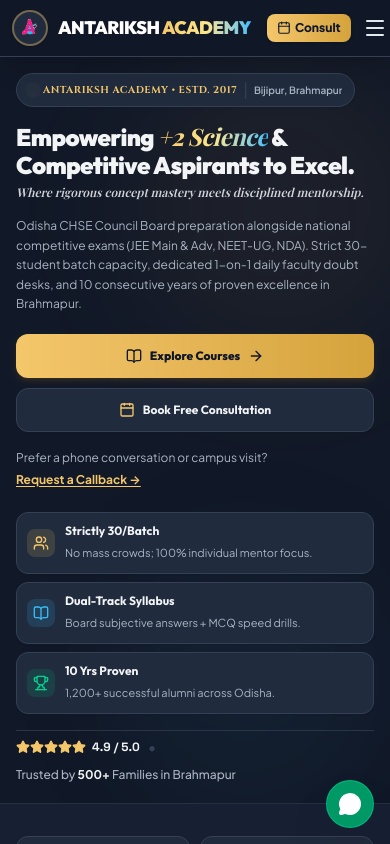
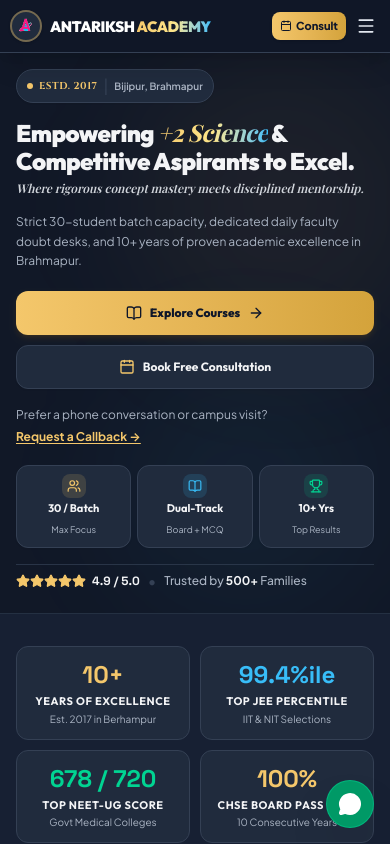
Before and after one commit to chandan0000001/tutionwebsite, a React (Vite) app: page / in a window 390 px wide. Shown: the top 844 px of the page. Built offline with nearby package versions, Linux system fonts and the light colour scheme; a web font is replaced by a local one.

Commit message:
fix(mobile): resolve 360px navbar menu overflow, seal badge truncation, and hero density

```diff
--- a/src/components/About.tsx
+++ b/src/components/About.tsx
@@ -88,7 +88,7 @@
         {/* Narrative Feature Row: Mission and Context */}
         <div className="grid grid-cols-1 lg:grid-cols-12 gap-8 items-center mb-12 sm:mb-16 bg-[#202B3D] border border-[#344054] rounded-3xl p-6 sm:p-10 shadow-2xl">
           <div className="lg:col-span-7 space-y-4 text-left">
-            <span className="text-xs font-bold uppercase tracking-wider text-[#F4C76B] bg-[#172033] border border-[#344054] px-2.5 py-1 rounded-md">
+            <span className="text-xs font-bold uppercase tracking-wider text-[#F4C76B] bg-[#172033] border border-[#344054] px-2.5 py-1 rounded-md inline-block max-w-full break-words leading-relaxed">
               Bridging School & Entrance Examinations
             </span>
             <h3 className="font-['Outfit',sans-serif] text-xl sm:text-3xl font-bold text-white">
--- a/src/components/ConsultationSection.tsx
+++ b/src/components/ConsultationSection.tsx
@@ -142,7 +142,7 @@
                   Choose an available 30-minute slot for your free academic consultation.
                 </p>
                 <p className="text-[#AAB4C3] text-[11px] sm:text-xs mt-0.5">
-                  Your booking confirmation and Google Meet video details will be sent directly through Cal.com.
+                  Your booking confirmation and Google Meet video link will be sent directly to your email.
                 </p>
               </div>
             </div>
@@ -211,7 +211,7 @@
             <span className="flex items-center gap-1.5 text-center sm:text-left">
               <ShieldCheck className="w-4 h-4 text-emerald-400 shrink-0" />
               <span>
-                Appointment availability, timezones, and automated Google Meet calendar invites are synchronized live by Cal.com.
+                Appointment availability, timezones, and automated Google Meet calendar invites are synchronized live.
               </span>
             </span>
             <a
--- a/src/components/CourseModal.tsx
+++ b/src/components/CourseModal.tsx
@@ -45,11 +45,11 @@
         {/* Header */}
         <div className="flex items-start justify-between gap-4 border-b border-[#344054] pb-4 mb-5">
           <div>
-            <div className="flex items-center gap-2 mb-2">
-              <span className="text-xs font-bold uppercase tracking-wider px-2.5 py-0.5 rounded bg-[#172033] text-[#F4C76B] border border-[#344054]">
+            <div className="flex flex-wrap items-center gap-2 mb-2">
+              <span className="text-xs font-bold uppercase tracking-wider px-2.5 py-0.5 rounded bg-[#172033] text-[#F4C76B] border border-[#344054] shrink-0">
                 {course.badge}
               </span>
-              <span className="text-xs text-[#38BDF8] font-semibold bg-[#38BDF8]/15 px-2 py-0.5 rounded border border-[#38BDF8]/30">
+              <span className="text-xs text-[#38BDF8] font-semibold bg-[#38BDF8]/15 px-2 py-0.5 rounded border border-[#38BDF8]/30 break-words leading-relaxed">
                 {course.targetStudents}
               </span>
             </div>
--- a/src/components/Courses.tsx
+++ b/src/components/Courses.tsx
@@ -81,7 +81,7 @@
           <div className="mt-8 flex items-center justify-center gap-2 flex-wrap">
             <button
               onClick={() => setActiveFilter('all')}
-              className={`px-4 py-2 rounded-xl text-xs sm:text-sm font-bold transition-all cursor-pointer min-h-[44px] ${
+              className={`px-3 sm:px-4 py-2 rounded-xl text-xs sm:text-sm font-bold transition-all cursor-pointer min-h-[44px] ${
                 activeFilter === 'all'
                   ? 'bg-gradient-to-r from-[#F4C76B] via-[#E5B555] to-[#D4A33B] text-[#0F172A] shadow-md shadow-amber-900/20 border border-amber-300/40'
                   : 'bg-[#202B3D] text-[#AAB4C3] hover:text-white hover:bg-[#2A374D] border border-[#344054]'
@@ -91,7 +91,7 @@
             </button>
             <button
               onClick={() => setActiveFilter('entrance')}
-              className={`px-4 py-2 rounded-xl text-xs sm:text-sm font-bold transition-all cursor-pointer min-h-[44px] ${
+              className={`px-3 sm:px-4 py-2 rounded-xl text-xs sm:text-sm font-bold transition-all cursor-pointer min-h-[44px] text-center max-w-full ${
                 activeFilter === 'entrance'
                   ? 'bg-gradient-to-r from-[#F4C76B] via-[#E5B555] to-[#D4A33B] text-[#0F172A] shadow-md shadow-amber-900/20 border border-amber-300/40'
                   : 'bg-[#202B3D] text-[#AAB4C3] hover:text-white hover:bg-[#2A374D] border border-[#344054]'
@@ -101,7 +101,7 @@
             </button>
             <button
               onClick={() => setActiveFilter('board')}
-              className={`px-4 py-2 rounded-xl text-xs sm:text-sm font-bold transition-all cursor-pointer min-h-[44px] ${
+              className={`px-3 sm:px-4 py-2 rounded-xl text-xs sm:text-sm font-bold transition-all cursor-pointer min-h-[44px] text-center max-w-full ${
                 activeFilter === 'board'
                   ? 'bg-gradient-to-r from-[#F4C76B] via-[#E5B555] to-[#D4A33B] text-[#0F172A] shadow-md shadow-amber-900/20 border border-amber-300/40'
                   : 'bg-[#202B3D] text-[#AAB4C3] hover:text-white hover:bg-[#2A374D] border border-[#344054]'
@@ -136,7 +136,7 @@
                   </h3>
 
                   <div className="mb-3">
-                    <span className="text-xs font-semibold text-[#38BDF8] bg-[#38BDF8]/15 px-2.5 py-0.5 rounded-md border border-[#38BDF8]/30">
+                    <span className="text-xs font-semibold text-[#38BDF8] bg-[#38BDF8]/15 px-2.5 py-1 rounded-md border border-[#38BDF8]/30 inline-block break-words max-w-full leading-snug">
                       Target: {course.targetStudents}
                     </span>
                   </div>
--- a/src/components/Navbar.tsx
+++ b/src/components/Navbar.tsx
@@ -52,22 +52,22 @@
 
       {/* Main Navigation Bar */}
       <nav className="w-full bg-[#111827]/95 backdrop-blur-md py-2.5 sm:py-3" aria-label="Main Navigation">
-        <div className="max-w-7xl mx-auto px-3 sm:px-6 lg:px-8 flex items-center justify-between gap-3">
+        <div className="max-w-7xl mx-auto px-2.5 sm:px-6 lg:px-8 flex items-center justify-between gap-1.5 sm:gap-3">
 
           {/* Logo with official Antariksh Academy graphic */}
           <Link
             to="/"
-            className="flex items-center gap-2.5 sm:gap-3 group focus:outline-none focus:ring-2 focus:ring-[#F4C76B] rounded-lg shrink-0 mr-1 lg:mr-4"
+            className="flex items-center gap-2 sm:gap-3 group focus:outline-none focus:ring-2 focus:ring-[#F4C76B] rounded-lg min-w-0"
           >
-            <div className="w-9 h-9 sm:w-11 sm:h-11 rounded-full bg-[#202B3D] p-1 flex items-center justify-center border-2 border-[#F4C76B]/40 shadow-sm group-hover:scale-105 transition-transform shrink-0">
+            <div className="w-8 h-8 sm:w-11 sm:h-11 rounded-full bg-[#202B3D] p-1 flex items-center justify-center border-2 border-[#F4C76B]/40 shadow-sm group-hover:scale-105 transition-transform shrink-0">
               <img
                 src="/logo_transparent.png"
                 alt="Antariksh Academy Logo"
                 className="w-full h-full object-contain"
               />
             </div>
-            <div className="flex flex-col text-left">
-              <span className="font-display font-black text-lg sm:text-2xl tracking-tight text-white group-hover:text-[#F4C76B] transition-colors leading-none whitespace-nowrap">
+            <div className="flex flex-col text-left min-w-0">
+              <span className="font-display font-black text-[15px] sm:text-2xl tracking-tight text-white group-hover:text-[#F4C76B] transition-colors leading-none whitespace-nowrap">
                 ANTARIKSH <span className="bg-gradient-to-r from-[#F4C76B] via-[#FDE68A] to-[#38BDF8] bg-clip-text text-transparent">ACADEMY</span>
               </span>
               <span className="text-[9px] sm:text-[10px] text-slate-300 tracking-wider uppercase font-semibold mt-1 hidden sm:block whitespace-nowrap">
@@ -121,20 +121,20 @@
           <div className="flex items-center gap-1.5 sm:gap-2 xl:hidden shrink-0">
             <Link
               to="/consultation"
-              className="px-2.5 sm:px-3 py-1.5 text-xs font-extrabold text-[#0F172A] bg-gradient-to-r from-[#F4C76B] via-[#E5B555] to-[#D4A33B] rounded-lg shadow-sm transition-colors flex items-center gap-1 shrink-0"
+              className="px-2 sm:px-3 py-1.5 text-[11px] sm:text-xs font-extrabold text-[#0F172A] bg-gradient-to-r from-[#F4C76B] via-[#E5B555] to-[#D4A33B] rounded-lg shadow-sm transition-colors flex items-center gap-1 shrink-0"
               aria-label="Book Consultation"
             >
-              <Calendar className="w-3.5 h-3.5 shrink-0 text-[#0F172A]" />
+              <Calendar className="w-3 h-3 sm:w-3.5 sm:h-3.5 shrink-0 text-[#0F172A]" />
               <span>Consult</span>
             </Link>
 
             <button
               onClick={() => setIsOpen(!isOpen)}
-              className="p-1.5 sm:p-2 rounded-lg text-slate-200 hover:text-white hover:bg-[#202B3D] focus:outline-none focus:ring-2 focus:ring-[#F4C76B] cursor-pointer"
+              className="p-1 sm:p-2 rounded-lg text-slate-200 hover:text-white hover:bg-[#202B3D] focus:outline-none focus:ring-2 focus:ring-[#F4C76B] cursor-pointer shrink-0"
               aria-label={isOpen ? 'Close navigation menu' : 'Open navigation menu'}
               aria-expanded={isOpen}
             >
-              {isOpen ? <X className="w-6 h-6 text-[#F4C76B]" /> : <Menu className="w-6 h-6" />}
+              {isOpen ? <X className="w-5 h-5 sm:w-6 sm:h-6 text-[#F4C76B]" /> : <Menu className="w-5 h-5 sm:w-6 sm:h-6" />}
             </button>
           </div>
 
--- a/src/pages/HomePage.tsx
+++ b/src/pages/HomePage.tsx
@@ -304,13 +304,13 @@
             <div className="lg:col-span-7 space-y-4 sm:space-y-6 text-left">
 
               {/* Institutional Authority Seal Badge */}
-              <div className="inline-flex items-center gap-1.5 sm:gap-2 px-3 py-1 sm:px-3.5 sm:py-1.5 rounded-full bg-[#202B3D] border border-[#344054] shadow-xs max-w-full">
-                <span className="w-2 h-2 rounded-full bg-[#F4C76B] animate-ping shrink-0"></span>
-                <span className="font-cinzel text-[10px] sm:text-xs font-bold text-[#F4C76B] tracking-wider uppercase truncate">
-                  Antariksh Academy • Estd. 2017
+              <div className="inline-flex items-center gap-1.5 sm:gap-2 px-2.5 py-1 sm:px-3.5 sm:py-1.5 rounded-full bg-[#202B3D] border border-[#344054] shadow-xs max-w-full">
+                <span className="w-1.5 h-1.5 sm:w-2 sm:h-2 rounded-full bg-[#F4C76B] shrink-0"></span>
+                <span className="font-cinzel text-[10px] sm:text-xs font-bold text-[#F4C76B] tracking-wider uppercase whitespace-nowrap">
+                  <span className="hidden sm:inline">Antariksh Academy • </span>Estd. 2017
                 </span>
                 <span className="text-[#344054]">|</span>
-                <span className="text-[10px] sm:text-[11px] font-semibold text-[#AAB4C3] truncate">Bijipur, Brahmapur</span>
+                <span className="text-[10px] sm:text-[11px] font-semibold text-[#AAB4C3] whitespace-nowrap">Bijipur, Brahmapur</span>
               </div>
 
               {/* Main Headline */}
@@ -330,8 +330,8 @@
 
               {/* Business Description - Concise on mobile to eliminate vertical bloat */}
               <p className="text-[#AAB4C3] text-xs sm:text-base leading-relaxed max-w-2xl font-normal">
-                Odisha CHSE Council Board preparation alongside national competitive exams (JEE Main & Adv, NEET-UG, NDA).
-                Strict 30-student batch capacity, dedicated 1-on-1 daily faculty doubt desks, and 10 consecutive years of proven excellence in Brahmapur.
+                <span className="hidden sm:inline">Odisha CHSE Council Board preparation alongside national competitive exams (JEE Main & Adv, NEET-UG, NDA). </span>
+                Strict 30-student batch capacity, dedicated daily faculty doubt desks, and 10+ years of proven academic excellence in Brahmapur.
               </p>
 
               {/* Mobile-First: Dual Action Buttons Shown Immediately Above-The-Fold */}
@@ -367,41 +367,44 @@
                 </Link>
               </div>
 
-              {/* 3 Core Value Guarantees (Stacked cleanly below CTAs) */}
-              <div className="grid grid-cols-1 sm:grid-cols-3 gap-2 sm:gap-3 pt-2">
-                <div className="bg-[#202B3D] border border-[#344054] rounded-xl p-2.5 sm:p-3 shadow-xs flex items-center sm:items-start gap-2.5">
-                  <div className="w-7 h-7 rounded-lg bg-[#F4C76B]/15 text-[#F4C76B] flex items-center justify-center shrink-0">
-                    <Users className="w-4 h-4 text-[#F4C76B]" />
+              {/* 3 Core Value Guarantees */}
+              <div className="grid grid-cols-3 gap-1.5 sm:gap-3 pt-1 sm:pt-2">
+                <div className="bg-[#202B3D] border border-[#344054] rounded-xl p-2 sm:p-3 shadow-xs flex flex-col sm:flex-row items-center sm:items-start text-center sm:text-left gap-1 sm:gap-2.5">
+                  <div className="w-6 h-6 sm:w-7 sm:h-7 rounded-lg bg-[#F4C76B]/15 text-[#F4C76B] flex items-center justify-center shrink-0">
+                    <Users className="w-3.5 h-3.5 sm:w-4 sm:h-4 text-[#F4C76B]" />
                   </div>
                   <div>
-                    <span className="block text-xs font-bold text-[#F3F4F6] font-display">Strictly 30/Batch</span>
-                    <span className="text-[11px] text-[#AAB4C3]">No mass crowds; 100% individual mentor focus.</span>
+                    <span className="block text-[11px] sm:text-xs font-bold text-[#F3F4F6] font-display leading-tight">30 / Batch</span>
+                    <span className="text-[10px] sm:text-[11px] text-[#AAB4C3] hidden sm:block">100% individual mentor focus.</span>
+                    <span className="text-[9px] text-[#AAB4C3] sm:hidden">Max Focus</span>
                   </div>
                 </div>
 
-                <div className="bg-[#202B3D] border border-[#344054] rounded-xl p-2.5 sm:p-3 shadow-xs flex items-center sm:items-start gap-2.5">
-                  <div className="w-7 h-7 rounded-lg bg-[#38BDF8]/15 text-[#38BDF8] flex items-center justify-center shrink-0">
-                    <BookOpen className="w-4 h-4 text-[#38BDF8]" />
+                <div className="bg-[#202B3D] border border-[#344054] rounded-xl p-2 sm:p-3 shadow-xs flex flex-col sm:flex-row items-center sm:items-start text-center sm:text-left gap-1 sm:gap-2.5">
+                  <div className="w-6 h-6 sm:w-7 sm:h-7 rounded-lg bg-[#38BDF8]/15 text-[#38BDF8] flex items-center justify-center shrink-0">
+                    <BookOpen className="w-3.5 h-3.5 sm:w-4 sm:h-4 text-[#38BDF8]" />
                   </div>
                   <div>
-                    <span className="block text-xs font-bold text-[#F3F4F6] font-display">Dual-Track Syllabus</span>
-                    <span className="text-[11px] text-[#AAB4C3]">Board subjective answers + MCQ speed drills.</span>
+                    <span className="block text-[11px] sm:text-xs font-bold text-[#F3F4F6] font-display leading-tight">Dual-Track</span>
+                    <span className="text-[10px] sm:text-[11px] text-[#AAB4C3] hidden sm:block">Board answers + MCQ drills.</span>
+                    <span className="text-[9px] text-[#AAB4C3] sm:hidden">Board + MCQ</span>
                   </div>
                 </div>
 
-                <div className="bg-[#202B3D] border border-[#344054] rounded-xl p-2.5 sm:p-3 shadow-xs flex items-center sm:items-start gap-2.5">
-                  <div className="w-7 h-7 rounded-lg bg-emerald-500/15 text-emerald-400 flex items-center justify-center shrink-0">
-                    <Trophy className="w-4 h-4 text-emerald-400" />
+                <div className="bg-[#202B3D] border border-[#344054] rounded-xl p-2 sm:p-3 shadow-xs flex flex-col sm:flex-row items-center sm:items-start text-center sm:text-left gap-1 sm:gap-2.5">
+                  <div className="w-6 h-6 sm:w-7 sm:h-7 rounded-lg bg-emerald-500/15 text-emerald-400 flex items-center justify-center shrink-0">
+                    <Trophy className="w-3.5 h-3.5 sm:w-4 sm:h-4 text-emerald-400" />
                   </div>
                   <div>
-                    <span className="block text-xs font-bold text-[#F3F4F6] font-display">10 Yrs Proven</span>
-                    <span className="text-[11px] text-[#AAB4C3]">1,200+ successful alumni across Odisha.</span>
+                    <span className="block text-[11px] sm:text-xs font-bold text-[#F3F4F6] font-display leading-tight">10+ Yrs</span>
+                    <span className="text-[10px] sm:text-[11px] text-[#AAB4C3] hidden sm:block">1,200+ successful alumni.</span>
+                    <span className="text-[9px] text-[#AAB4C3] sm:hidden">Top Results</span>
                   </div>
                 </div>
               </div>
 
               {/* Social Proof Trust Ticker */}
-              <div className="flex flex-wrap items-center gap-2 sm:gap-4 pt-1 sm:pt-2 pb-1 border-t border-[#344054]/70">
+              <div className="flex flex-wrap items-center gap-2 sm:gap-4 pt-1 sm:pt-2 pb-1 border-t border-[#344054]/70 pr-14 sm:pr-0">
                 <div className="flex items-center gap-1.5">
                   <div className="flex text-[#F4C76B]">
                     {[1, 2, 3, 4, 5].map((s) => (
@@ -412,7 +415,7 @@
                 </div>
                 <span className="text-[#344054]">•</span>
                 <span className="text-xs text-[#AAB4C3] font-medium">
-                  Trusted by <strong className="text-[#F3F4F6]">500+</strong> Families in Brahmapur
+                  Trusted by <strong className="text-[#F3F4F6]">500+</strong> Families
                 </span>
                 <span className="text-[#344054] hidden sm:inline">•</span>
                 <span className="text-xs text-emerald-400 font-bold hidden sm:inline flex items-center gap-1">
@@ -766,7 +769,7 @@
 
           {/* Cinematic Carousel Stage with Responsive Height */}
           <div
-            className="relative rounded-2xl sm:rounded-3xl overflow-hidden bg-[#0B0F19] border-2 border-[#344054] shadow-2xl h-[290px] sm:h-[400px] lg:h-[480px] group select-none"
+            className="relative rounded-2xl sm:rounded-3xl overflow-hidden bg-[#0B0F19] border-2 border-[#344054] shadow-2xl h-[320px] sm:h-[400px] lg:h-[480px] group select-none"
             onMouseEnter={() => setIsCarouselPaused(true)}
             onMouseLeave={() => setIsCarouselPaused(false)}
             onTouchStart={handleTouchStart}
@@ -806,12 +809,12 @@
                   </div>
 
                   {/* Bottom Captions & Content */}
-                  <div className="absolute bottom-13 sm:bottom-16 left-3 sm:left-8 right-3 sm:right-8 z-20 space-y-1.5 sm:space-y-2.5 text-left">
+                  <div className="absolute bottom-12 sm:bottom-16 left-3 sm:left-8 right-3 sm:right-8 z-20 space-y-1 sm:space-y-2.5 text-left">
                     <span className="inline-block px-2 sm:px-2.5 py-0.5 rounded bg-[#F4C76B] text-[#0F172A] text-[9.5px] sm:text-[11px] font-extrabold uppercase tracking-wider font-stat">
                       {slide.badge}
                     </span>
 
-                    <h3 className="font-display text-base sm:text-2xl lg:text-3xl font-black text-white leading-tight max-w-3xl drop-shadow-md">
+                    <h3 className="font-display text-sm sm:text-2xl lg:text-3xl font-black text-white leading-tight max-w-3xl drop-shadow-md">
                       {slide.title}
                     </h3>
 
@@ -819,7 +822,7 @@
                       {slide.tagline}
                     </p>
 
-                    <p className="text-[#D1D5DB] text-xs sm:text-sm leading-relaxed max-w-2xl line-clamp-2">
+                    <p className="text-[#D1D5DB] text-[11px] sm:text-sm leading-snug sm:leading-relaxed max-w-2xl line-clamp-2">
                       {slide.description}
                     </p>
                   </div>
```
